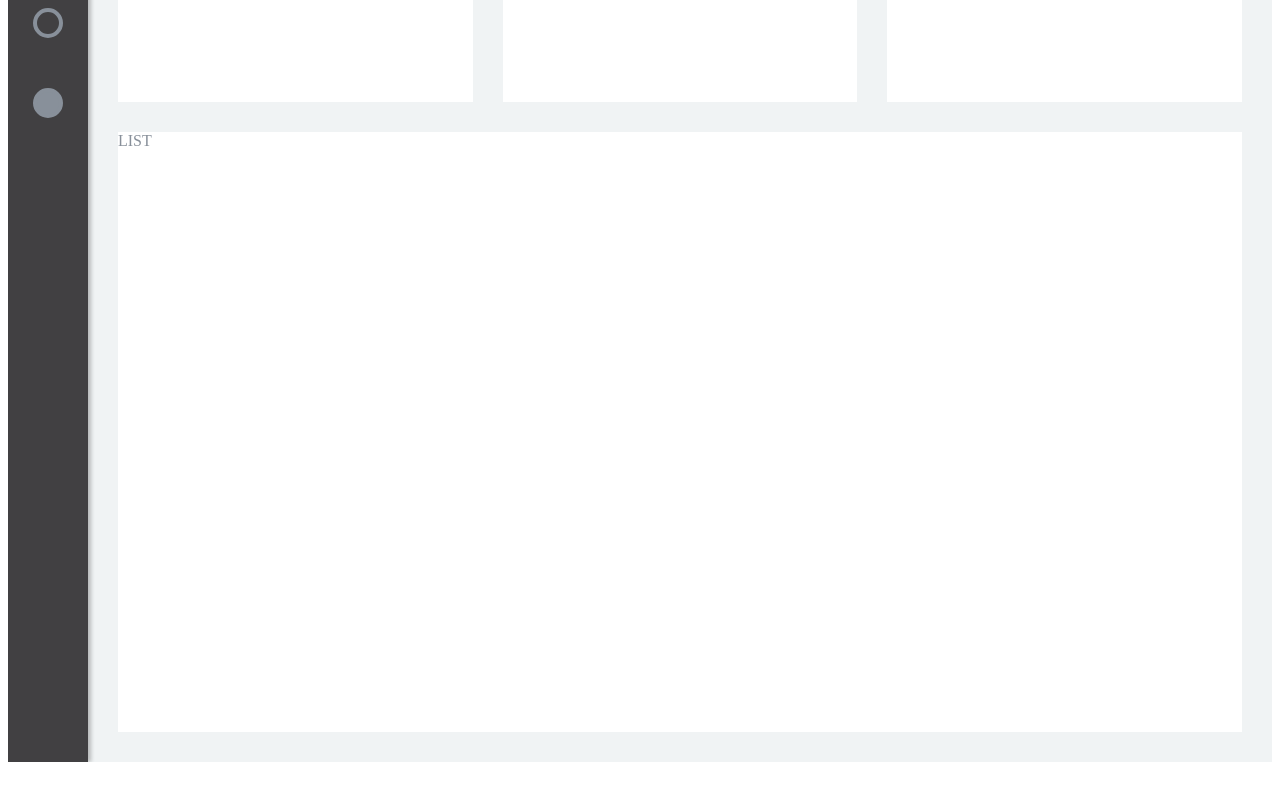
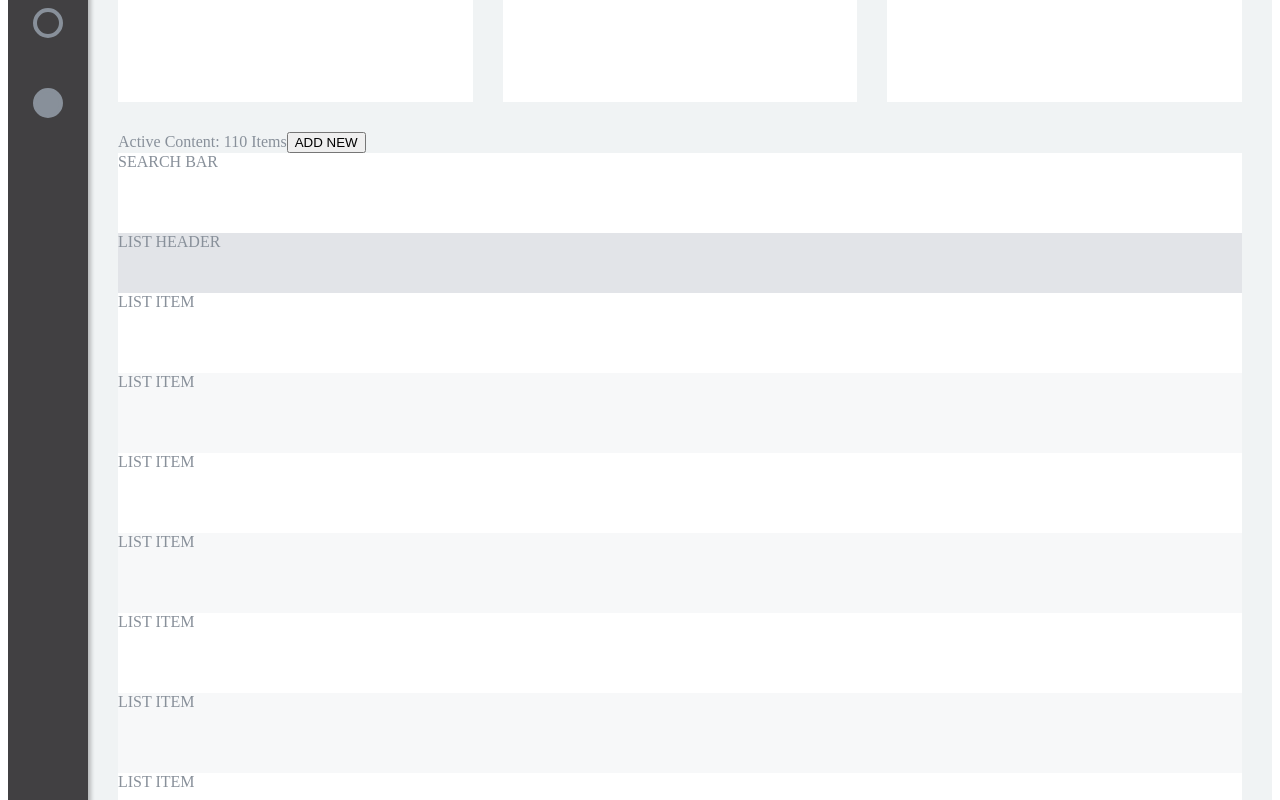
Before and after one commit to evndean/modular-styles, a React app: page / in a window 1280 px wide. Shown: the part 440-1240 px from the top of the page. Before the commit the page ends 1210 px from the top, so only its background shows below. Built offline with nearby package versions, Linux system fonts and the light colour scheme; the HTML template or start-up script is replaced by a standard one.

Commit message:
Flesh out List component a bit

```diff
--- a/src/List.jsx
+++ b/src/List.jsx
@@ -1,12 +1,57 @@
 import React from 'react';
 
-const defaultStyle = {
+const listItemsStyle = {
   backgroundColor: 'white',
-  height: 600,
 };
 
-export default ({ style }) => (
-  <div style={{ ...defaultStyle, ...style }}>
-    LIST
+const searchBarStyle = {
+  height: 80,
+};
+
+const SearchBar = () => (
+  <div style={searchBarStyle}>SEARCH BAR</div>
+);
+
+const listHeaderStyle = {
+  height: 60,
+  backgroundColor: '#e2e4e8',
+};
+
+const ListHeader = () => (
+  <div style={listHeaderStyle}>LIST HEADER</div>
+);
+
+const listFooterStyle = {
+  height: 80,
+};
+
+const ListFooter = () => (
+  <div style={listFooterStyle}>LIST FOOTER</div>
+);
+
+const listItemStyle = {
+  height: 80,
+};
+
+const ListItem = ({ index }) => (
+  <div style={{ ...listItemStyle, backgroundColor: index % 2 === 0 ? '#ffffff' : '#f7f8f9'}}>LIST ITEM</div>
+);
+
+const ListItems = () => (
+  <div style={listItemsStyle}>
+    <SearchBar />
+    <ListHeader />
+    {Array(10).fill().map((item, index) => (
+      <ListItem key={index} index={index} />
+    ))}
+    <ListFooter />
   </div>
 );
+
+export default ({ style }) => (
+  <div style={{ ...style }}>
+    Active Content: 110 Items
+    <button>ADD NEW</button>
+    <ListItems />
+  </div>
+);
```
